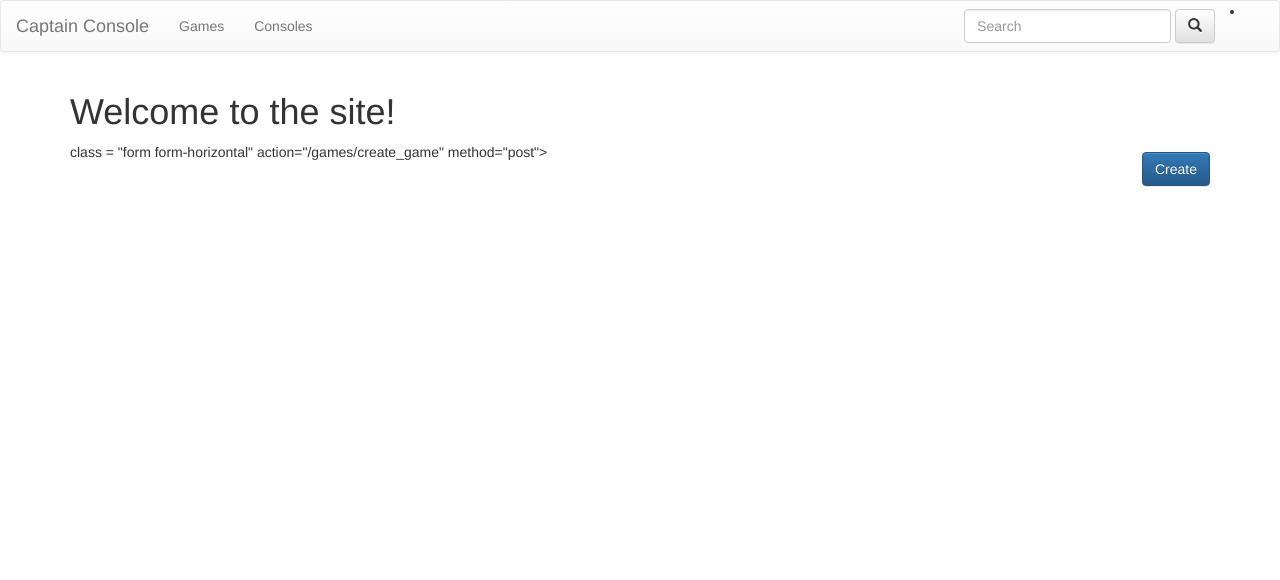
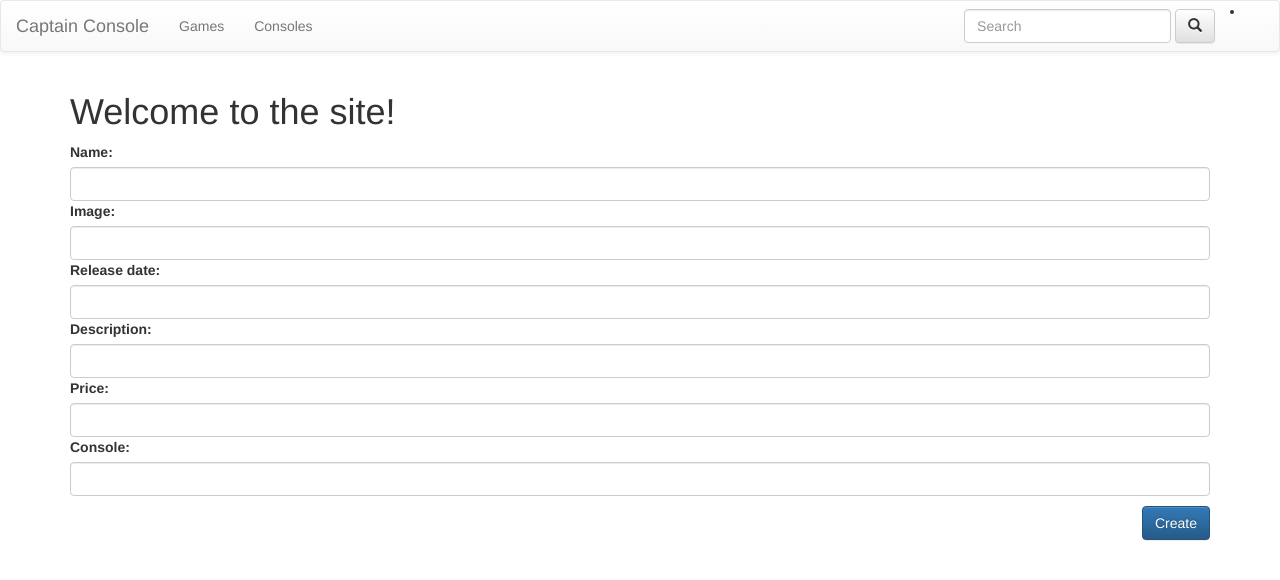
Before and after one commit to Daddara/T-220-VLN2, a Django app: template templates/games/create_game.html in a window 1280 px wide. Shown: the top 580 px of the page. Run offline with Django 3.2, Linux system fonts and the light colour scheme; the template is opened without the code that fills it: values that come from a table or form of the project are taken from there, others are empty; some libraries are stand-ins or nearby versions.

Commit message:
create form for games

```diff
--- a/games/forms/game_form.py
+++ b/games/forms/game_form.py
@@ -1,14 +1,15 @@
-from django.forms import ModelForm
+from django.forms import ModelForm, widgets
 from games.models import Games
 
 class GameCreateForm(ModelForm):
     class Meta:
-        model = Game
+        model = Games
         exclude = [ 'id' ]
         widgets = {
             'name': widgets.TextInput(attrs={ 'class': 'form-control'}),
             'description': widgets.TextInput(attrs={'class': 'form-control'}),
-            'price': widgets.TextInput(attrs={'class': 'form-control'}),
+            'price': widgets.NumberInput(attrs={'class': 'form-control'}),
             'console': widgets.TextInput(attrs={'class': 'form-control'}),
-            'image': widgets.TextInput(attrs={'class': 'form-control'})
+            'image': widgets.TextInput(attrs={'class': 'form-control'}),
+            'release_date':  widgets.TextInput(attrs={'class': 'form-control'})
         }
--- a/games/models.py
+++ b/games/models.py
@@ -8,7 +8,7 @@ class Games(models.Model):
     name = models.CharField(max_length=999, blank=True)
     image = models.CharField(max_length=999, blank=True)
     release_date = models.DateTimeField(blank=True, null=True)
-    description = models.CharField(max_length=99999, blank=True)
+    description = models.CharField(max_length=9999, blank=True)
     price = models.FloatField(blank=True)
     console = models.CharField(max_length=255, blank=True)
 
--- a/games/views.py
+++ b/games/views.py
@@ -1,4 +1,6 @@
 from django.shortcuts import render, get_object_or_404
+
+from games.forms.game_form import GameCreateForm
 from games.models import Games
 
 
--- a/templates/games/create_game.html
+++ b/templates/games/create_game.html
@@ -1,6 +1,6 @@
 {% extends "base.html" %}
 {% block content %}
-    <form>class = "form form-horizontal" action="{% url 'create_game' %}" method="post">
+    <form class="form form-horizontal" action="{% url 'create_game' %}" method="post">
         {% csrf_token %}
         {{ form }}
         <input type="submit" value="Create" class="btn btn-primary pull-right" style="clear:both; margin: 10px 0" />
```
